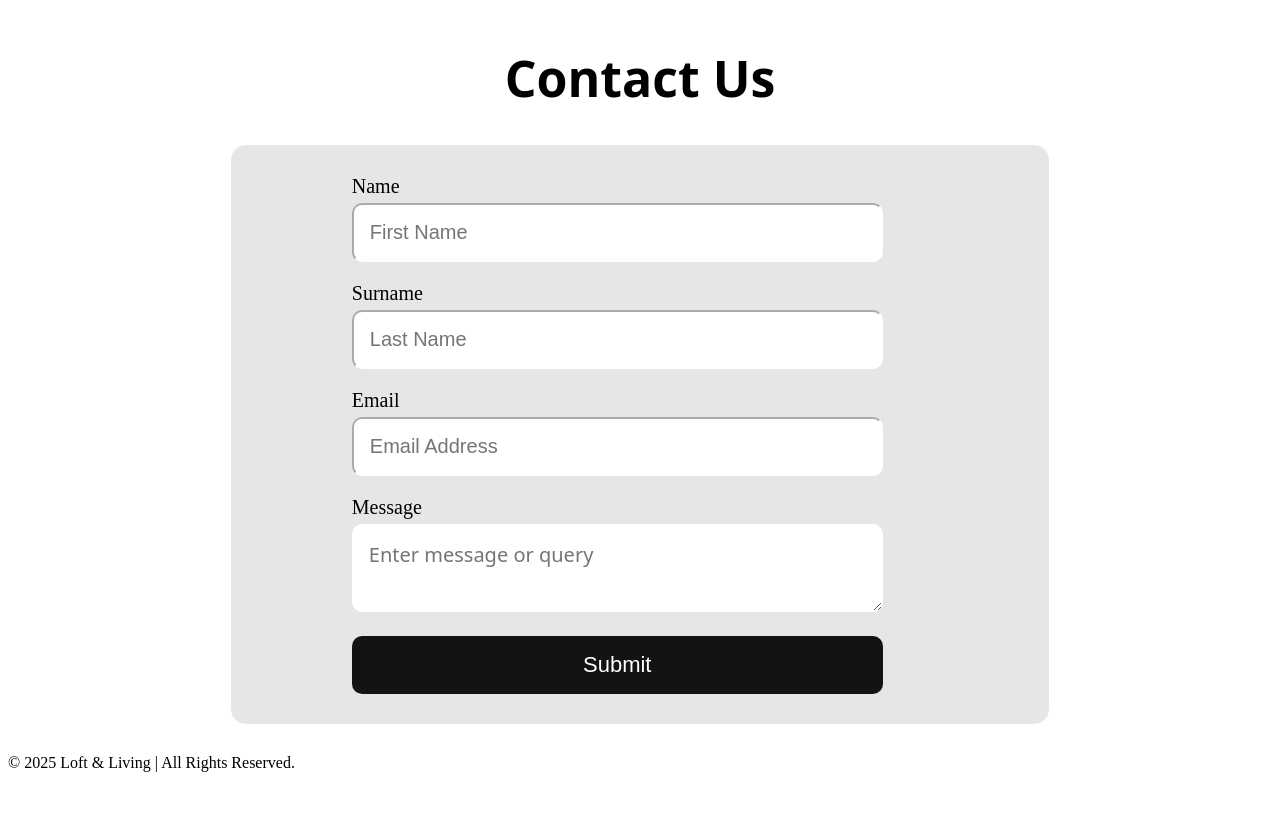
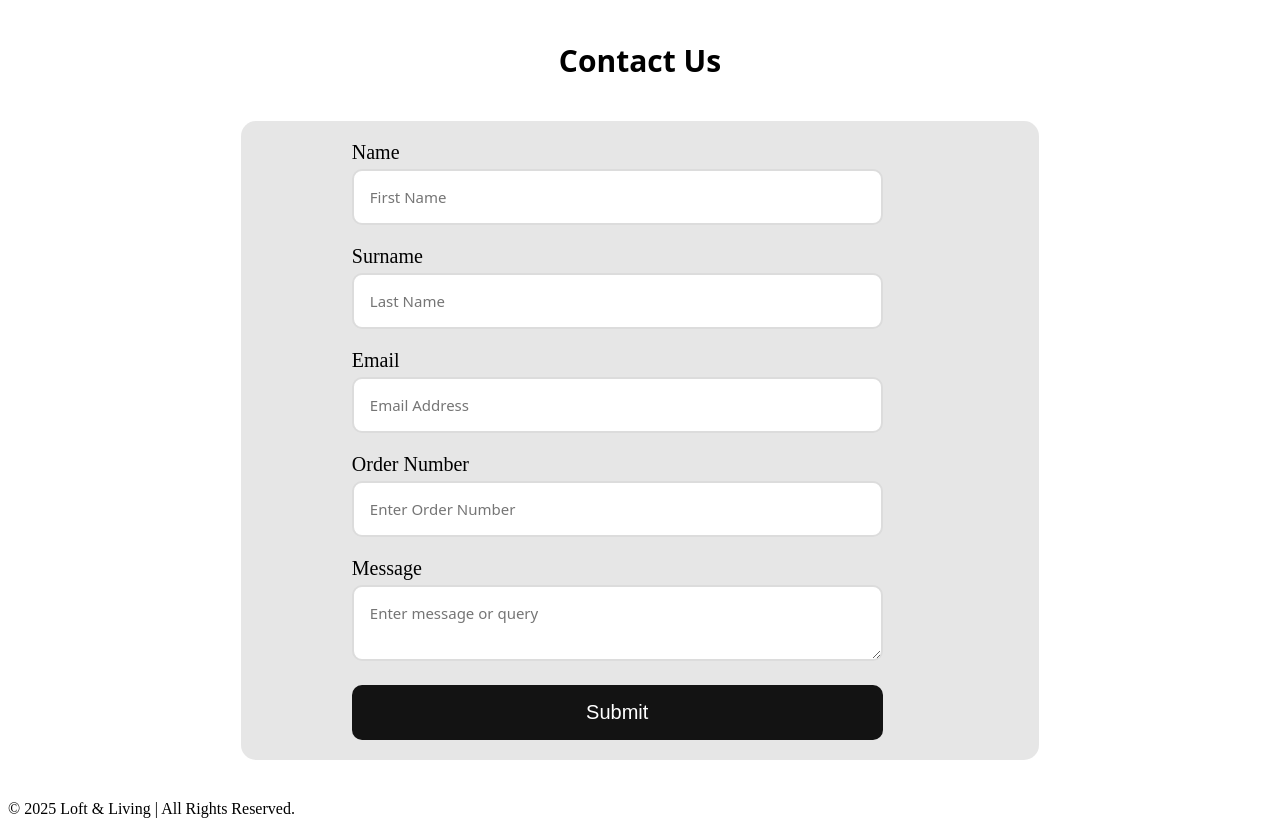
Before and after one commit to Dimitri-kc/TEAM-13-, a PHP site: page /contact.html in a window 1280 px wide. Before the commit the page ends 772 px from the top, so only its background shows below. Run offline with PHP 8.4, Linux system fonts and the light colour scheme.

Commit message:
added order number and made changes to the font size, border and size of container

```diff
--- a/contact.html
+++ b/contact.html
@@ -25,6 +25,9 @@
                 <label for="email">Email</label>
                 <input type="email" id="email" name="email" placeholder="Email Address" required>
 
+                <label for="order">Order Number</label>
+                <input type="order" id="order" name="order" placeholder="Enter Order Number">
+
                 <label for="message">Message</label>
                 <textarea id="message" name="message" placeholder="Enter message or query" required></textarea>
 
--- a/styles.css
+++ b/styles.css
@@ -3,49 +3,42 @@ body { background-color: #ffffff;
 }
 h1{
     color: rgb(0, 0, 0);
-    padding-top: 10px;
+    padding-top: 20px;
     text-align: center;
-    font-size: 50px;
+    font-size: 30px;
+    font-weight: 600;
     font-family: system-ui, -apple-system, BlinkMacSystemFont, 'Segoe UI', Roboto, Oxygen, Ubuntu, Cantarell, 'Open Sans', 'Helvetica Neue', sans-serif;
 
 }
 
-/* First name, last name and email input field background*/
-input {
+/* First name, last name and email and message field background*/
+input, textarea {
     background-color: rgb(255, 255, 255);
     width: 70%;
     margin-left: 12%;
-    font-size: 20px;
+    font-size: 15px;
     padding: 16px 16px;
     border-radius: 10px;
     border-color: rgb(255, 255, 255);
     margin-bottom: 20px;
-
+    box-shadow: none;
+    border: 2px solid #dcdcdc;
+    font-family: system-ui, -apple-system, BlinkMacSystemFont, 'Segoe UI', Roboto, Oxygen, Ubuntu, Cantarell, 'Open Sans', 'Helvetica Neue', sans-serif;
 }
 
-/* message field */
-textarea {
-    background-color: rgb(255, 255, 255);
-    width: 70%;
-    margin-left: 12%;
-    font-size: 20px;
-    padding: 16px 16px;
-    border-radius: 10px;
-    border-color: rgb(255, 255, 255);
-    margin-bottom: 20px;
-    font-family: system-ui, -apple-system, BlinkMacSystemFont, 'Segoe UI', Roboto, Oxygen, Ubuntu, Cantarell, 'Open Sans', 'Helvetica Neue', sans-serif;
-}
 
 input:focus-within {
     outline: none;
     border-color: rgb(0, 0, 0);
     border-width: 3px;
+    box-shadow: none;
 }
 
 textarea:focus-within {
     outline: none;
     border-color: rgb(0, 0, 0);
     border-width: 3px;
+    box-shadow: none;
 }
 
 button {
@@ -54,7 +47,7 @@ button {
     border: none;
     border-radius: 10px;
     border-color: rgb(0, 0, 0);
-    font-size: 22px;
+    font-size: 20px;
     padding: 16px 16px;
     text-align:center;
     width: 70%;
@@ -82,8 +75,8 @@ label {
 .form-container {
     background-color: rgba(135, 135, 135, 0.212);
     width: 60%;
-    margin:30px auto;
-    padding:30px;
+    margin:40px auto;
+    padding:20px;
     border-radius: 15px;
 
 }
@@ -91,3 +84,16 @@ label {
 input, textarea, button {
     box-sizing: border-box;
 }
+/* Screen size adjustment*/
+@media (max-width: 768px) {
+  .form-container {
+    width: 85%;
+    padding: 20px;
+  }
+  h1 {
+    font-size: 26px;
+  }
+  label {
+    font-size: 16px;
+  }
+}
```
